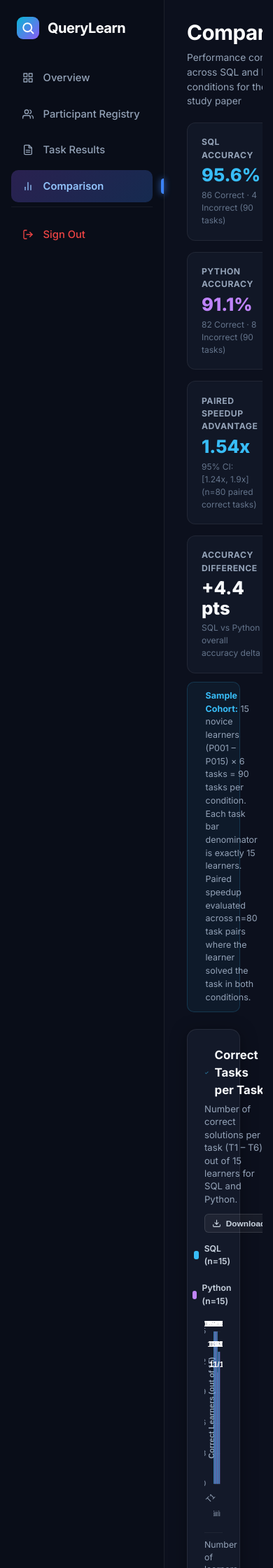
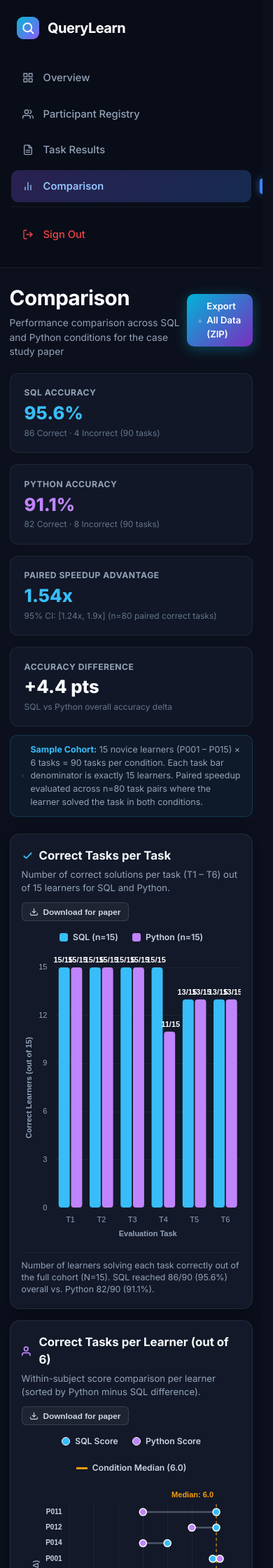
Before and after one commit to DeathKnell837/querylearn, a Flask app: page /dashboard/charts in a window 390 px wide. Shown: the top 2240 px of the page at 70% size. Run offline with Flask 3, Linux system fonts and the light colour scheme; a user stored in the database is signed in; data comes from the database, SQL or seed files in the repository.

Commit message:
fix(charts): align card heights to eliminate blank gap, position median label inside card, and polish parity label padding

```diff
--- a/templates/dashboard/charts.html
+++ b/templates/dashboard/charts.html
@@ -17,10 +17,36 @@
             gap: 1.5rem;
             margin-bottom: 2rem;
             width: 100%;
+            align-items: start;
         }
         @media (max-width: 1024px) {
             .analytics-grid {
                 grid-template-columns: 1fr;
+            }
+        }
+        @media (max-width: 768px) {
+            .db-page {
+                flex-direction: column !important;
+            }
+            .db-sidebar {
+                width: 100% !important;
+                border-right: none !important;
+                border-bottom: 1px solid rgba(255, 255, 255, 0.08) !important;
+            }
+            .db-main {
+                padding: 1.25rem 0.85rem !important;
+                max-width: 100vw !important;
+                box-sizing: border-box !important;
+            }
+            .analytics-card {
+                padding: 1.15rem 1rem !important;
+                box-sizing: border-box !important;
+            }
+            .analytics-grid {
+                gap: 1rem !important;
+            }
+            .kpi-row {
+                grid-template-columns: 1fr !important;
             }
         }
         .analytics-card {
@@ -343,7 +369,7 @@
                     <div class="legend-item"><span class="legend-swatch sql"></span> SQL (n=15)</div>
                     <div class="legend-item"><span class="legend-swatch python"></span> Python (n=15)</div>
                 </div>
-                <div style="position: relative; height: 300px; width: 100%;">
+                <div style="position: relative; height: 420px; width: 100%;">
                     <canvas id="correctTasksChart"></canvas>
                 </div>
                 <p class="chart-caption">Number of learners solving each task correctly out of the full cohort (N=15). SQL reached 86/90 (95.6%) overall vs. Python 82/90 (91.1%).</p>
@@ -747,11 +773,11 @@
             ctx.stroke();
             ctx.setLineDash([]);
 
-            // Label for reference line placed in free space above top row with generous padding
+            // Label for reference line placed fully inside card with ample headroom
             ctx.fillStyle = isExport ? '#000000' : '#f59e0b';
             ctx.font = '700 11px Inter, sans-serif';
-            ctx.textAlign = 'center';
-            ctx.fillText('Median: 6.0', xMed, chartArea.top - 10);
+            ctx.textAlign = 'right';
+            ctx.fillText('Median: 6.0', xMed - 4, chartArea.top - 10);
 
             // Draw horizontal dumbbell rows
             learnerScores.forEach((l, idx) => {
@@ -819,7 +845,7 @@
             indexAxis: 'y',
             responsive: true,
             maintainAspectRatio: false,
-            layout: { padding: { top: 32, right: 28, left: 10, bottom: 6 } },
+            layout: { padding: { top: 32, right: 35, left: 10, bottom: 6 } },
             plugins: {
                 legend: { display: false },
                 tooltip: {
@@ -1146,20 +1172,38 @@
             // Label for 1.0x line placed at the LEFT edge outside bars
             ctx.setLineDash([]);
             ctx.fillStyle = isExport ? '#000000' : '#f59e0b';
-            ctx.font = '700 11px Inter, sans-serif';
-            ctx.textAlign = 'left';
-            ctx.fillText('Parity 1.0x', x.left + 8, y1 - 6);
+            ctx.font = '700 9.5px Inter, sans-serif';
+
+            const meta = chart.getDatasetMeta(0);
+            const firstBar = meta.data[0];
+            const firstBarLeft = firstBar ? (firstBar.x - firstBar.width / 2) : 0;
+            const spaceAvailable = firstBarLeft - x.left;
+
+            if (spaceAvailable >= 52) {
+                ctx.textAlign = 'left';
+                ctx.fillText('Parity 1.0x', x.left + 5, y1 - 6);
+            } else {
+                ctx.textAlign = 'left';
+                ctx.fillText('Parity 1.0x', x.left + 4, chart.chartArea.top + 14);
+            }
 
             // Bar value text labels: "1.49x (n=15)"
-            const meta = chart.getDatasetMeta(0);
             meta.data.forEach((bar, index) => {
                 const t = tasks[index];
                 const ratioNum = parseFloat(t.speed_ratio) || 1.0;
-                const text = `${ratioNum.toFixed(2)}x (n=${t.speed_ratio_n || 15})`;
                 ctx.fillStyle = isExport ? '#000000' : '#ffffff';
-                ctx.font = '700 11px Inter, sans-serif';
-                ctx.textAlign = 'center';
-                ctx.fillText(text, bar.x, bar.y - 8);
+                if (chart.width < 520) {
+                    ctx.font = '700 9px Inter, sans-serif';
+                    ctx.textAlign = 'center';
+                    ctx.fillText(`${ratioNum.toFixed(2)}x`, bar.x, bar.y - 13);
+                    ctx.font = '600 8px Inter, sans-serif';
+                    ctx.fillText(`(n=${t.speed_ratio_n || 15})`, bar.x, bar.y - 4);
+                } else {
+                    ctx.font = '700 11px Inter, sans-serif';
+                    ctx.textAlign = 'center';
+                    const text = `${ratioNum.toFixed(2)}x (n=${t.speed_ratio_n || 15})`;
+                    ctx.fillText(text, bar.x, bar.y - 8);
+                }
             });
             ctx.restore();
         }
@@ -1176,8 +1220,8 @@
                 hoverBackgroundColor: '#0284c7',
                 borderRadius: 5,
                 borderSkipped: false,
-                barPercentage: 0.55,
-                categoryPercentage: 0.75
+                barPercentage: 0.38,
+                categoryPercentage: 0.52
             }]
         },
         options: {
```
